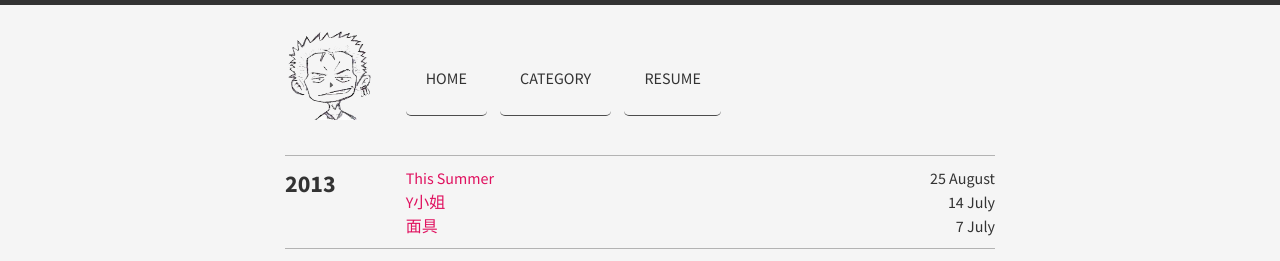
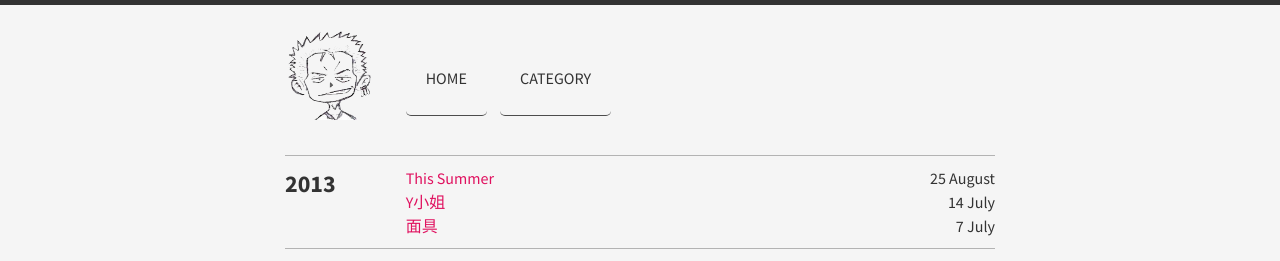
Before and after one commit to yuguangcan/yuguangcan.github.com, a Jekyll site: the page built from index.html, in a window 1280 px wide. Shown: the top 261 px of the page. Built offline with Jekyll 4.4.1, drawn with Linux system fonts in a browser that asks for light colours; nearby versions of some CDN libraries; Markdown is read by kramdown in place of the engine named in the settings.

Commit message:
hide resume tab

```diff
--- a/_data/links.yml
+++ b/_data/links.yml
@@ -3,6 +3,3 @@
 
 - url: /category
   title: category
-
-- url: /resume
-  title: resume
```
